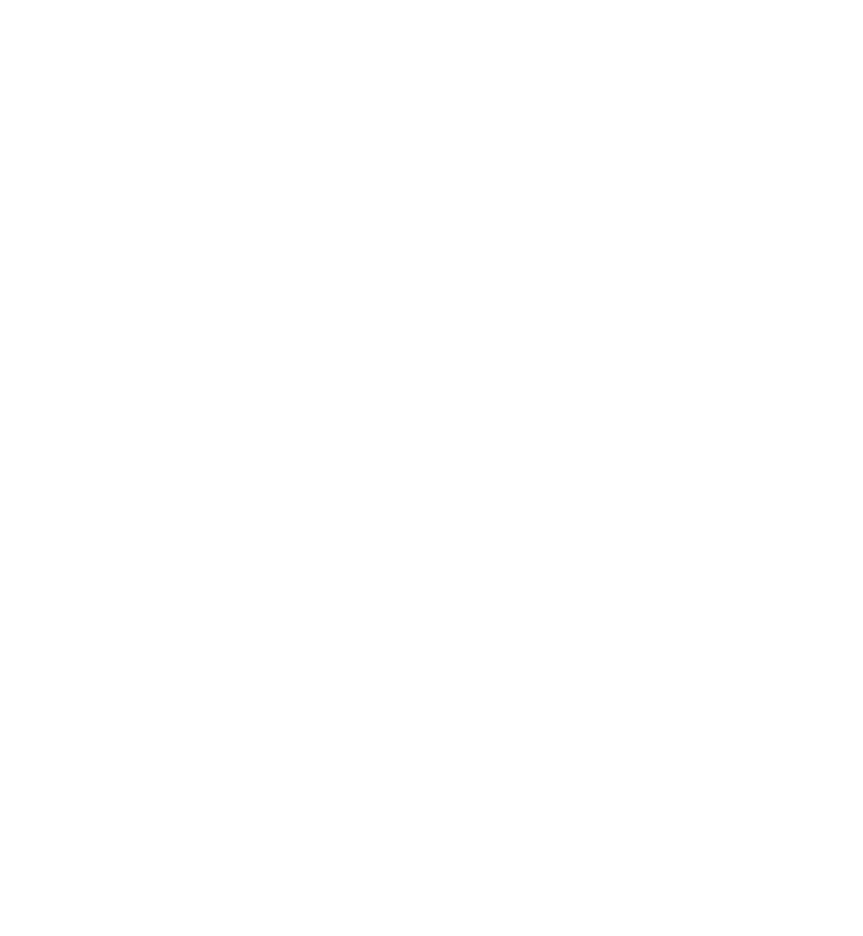
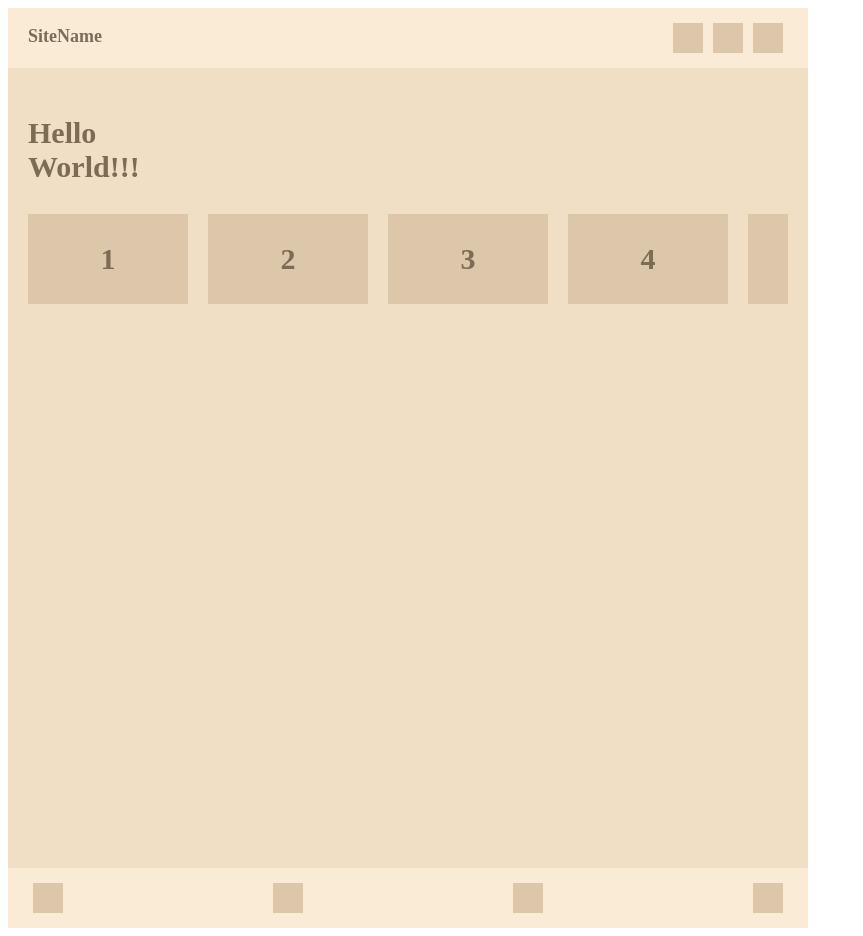
Before and after one commit to ApptiveDev/study-frontend, a React (Vite) app: page / in a window 1280 px wide. Shown: the whole page, without its empty margins (0-863 px from the left). Before the commit the page ends 800 px from the top, so only its background shows below. Built offline with nearby package versions, Linux system fonts and the light colour scheme.

Commit message:
과제 코드

```diff
--- /dev/null
+++ b/src/App.jsx
@@ -0,0 +1,43 @@
+import './index.css';
+
+function App() {
+    return (
+    <div className='container'>
+        <div className='frame01'>
+            <header>
+                <p>SiteName</p>
+                <div className='rectangle_div'>
+                    <div className='rectangle'></div>
+                    <div className='rectangle'></div>
+                    <div className='rectangle'></div>
+                </div>
+
+            </header>
+            <div className='contents'>
+                <p className="title">Hello<br/>World!!!</p>
+                <div className='widget'>
+                    <div className='rectangle_widget'>
+                        <div className='wi-rec'>1</div>
+                        <div className='wi-rec'>2</div>
+                        <div className='wi-rec'>3</div>
+                        <div className='wi-rec'>4</div>
+                        <div className='wi-rec'>5</div>
+                    </div>
+                </div>
+
+            </div>
+            <nav>
+                <div className='rectangle_div'>
+                    <div className='rectangle'></div>
+                    <div className='rectangle'></div>
+                    <div className='rectangle'></div>
+                    <div className='rectangle'></div>
+                </div>
+            </nav>
+
+        </div>
+    </div>
+    );
+}
+
+export { App }
--- /dev/null
+++ b/src/index.css
@@ -0,0 +1,76 @@
+.container{
+    display: flex;
+    width: 100%;
+    white-space: nowrap;
+}
+.frame01{
+    display: flex;
+    flex-direction: column;
+}
+header, nav{
+    width: 100vmin;
+    height: 60px;
+    background-color: #FAEBD7;
+    padding: 0 20px;
+    box-sizing: border-box;
+}
+.contents{
+    display: flex;
+    flex-direction: column;
+    width: 100vmin;
+    height: 100vh;
+    background-color: #F1DFC5;
+    padding: 0 20px;
+    box-sizing: border-box;
+
+}
+header{
+    display: flex;
+    flex-direction: row;
+    justify-content: space-between;
+}
+header p{
+    font-size: 18px;
+    font-weight: 800;
+    color: #7C6C56;
+}
+
+.rectangle_div{
+    display: flex;
+    justify-content: space-between;
+}
+
+.rectangle{
+    width: 30px;
+    height: 30px;
+    margin: 15px 5px;
+    background-color: #DDC7AA;
+}
+.title{
+    margin-top: 3rem;
+    font-weight: 800;
+    font-size: 30px;
+    color: #7C6C56;
+}
+.widget{
+    width: 100%;
+    overflow-x: auto;
+}
+.rectangle_widget{
+    display: flex;
+    width: max-content;
+}
+.wi-rec{
+    min-width: 160px;
+    height: 90px;
+    background-color: #DDC7AA;
+    font-size: 30px;
+    font-weight: 800;
+    color: #7C6C56;
+
+    display: flex;
+    align-items: center;
+    justify-content: center;
+    flex-shrink: 0;
+    margin-right: 20px;
+}
--- a/src/main.jsx
+++ b/src/main.jsx
@@ -1,8 +1,10 @@
 import { StrictMode } from 'react'
 import { createRoot } from 'react-dom/client'
+import { App } from './App'
+
 
 createRoot(document.getElementById('root')).render(
   <StrictMode>
-
+    <App />
   </StrictMode>,
 )
```
